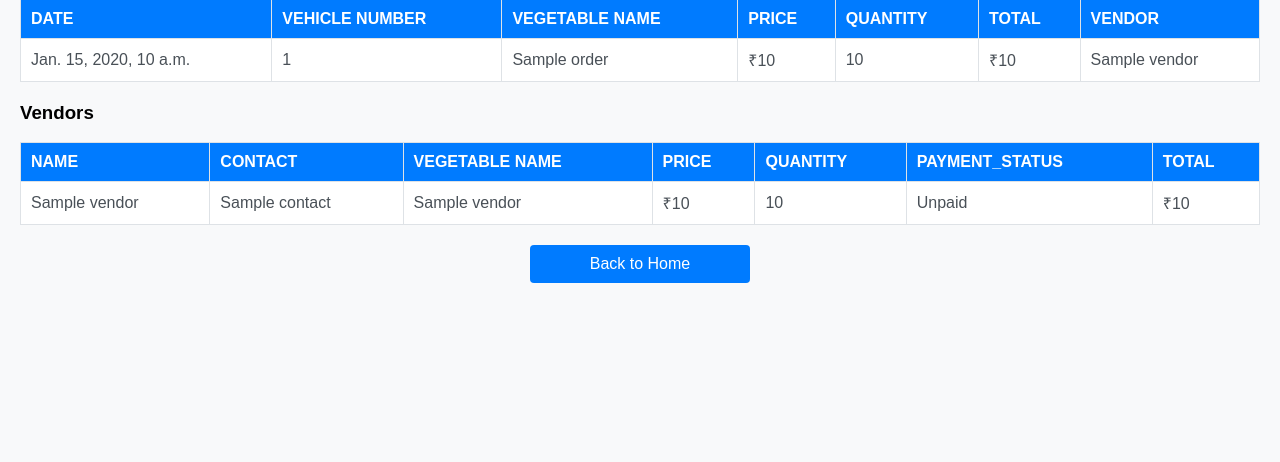
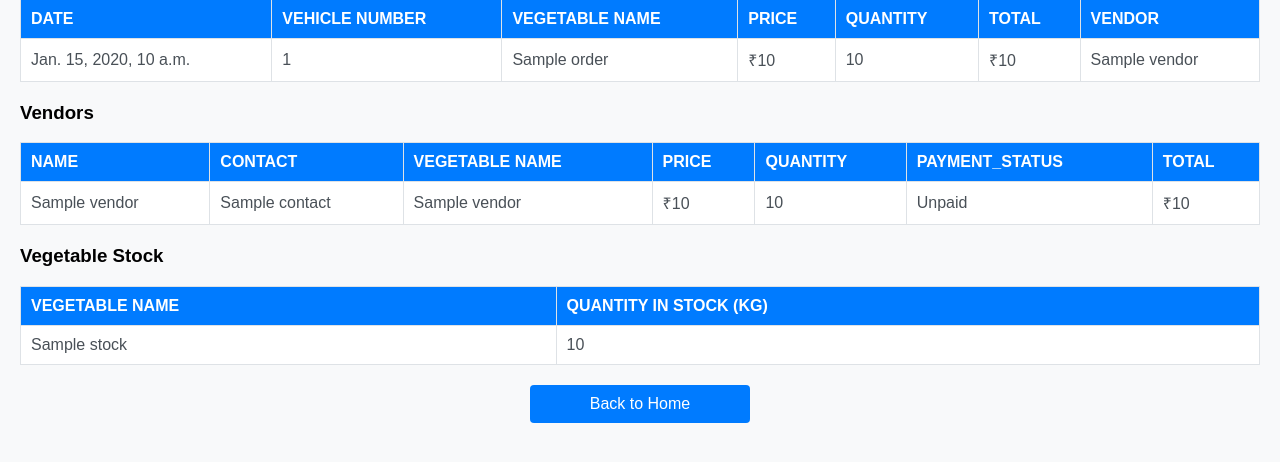
Before and after one commit to Swapnilhebbalkar85/socital_project, a Django app: template templates/dashboard.html in a window 1280 px wide. Shown: the part 184-646 px from the top of the page. Run offline with Django 4.2, Linux system fonts and the light colour scheme; the template is opened without the code that fills it: most values are stand-ins (such as "Sample title", 1, 10 or a date in 2020).

Commit message:
Added changes

```diff
--- a/templates/dashboard.html
+++ b/templates/dashboard.html
@@ -136,6 +136,27 @@
     </tbody>
 </table>
 
+<h3>Vegetable Stock</h3>
+<table>
+    <thead>
+        <tr>
+            <th>Vegetable Name</th>
+            <th>Quantity in Stock (kg)</th>
+        </tr>
+    </thead>
+    <tbody>
+        {% for stock in vegetable_stock %}
+            {% if stock.quantity > 0 %}  {# Only display if stock is available #}
+            <tr>
+                <td>{{ stock.vegetable_name }}</td>
+                <td>{{ stock.quantity }}</td>
+            </tr>
+            {% endif %}
+        {% endfor %}
+    </tbody>
+</table>
+
+
     <!-- Home Button -->
     <a href="/home" class="btn">Back to Home</a>
 <script>
--- a/templates/index.html
+++ b/templates/index.html
@@ -382,7 +382,7 @@
             document.getElementById('result').className = '';
         }
 
-       function addOrder() {
+    function addOrder() {
     let date = document.querySelector('[name="date"]').value;
     let vendor = document.querySelector('[name="vendor"]').value;
     let vehicleNumber = document.querySelector('[name="vehicle_number"]').value;
```
Also changed, not shown: app/views.py (+25 -5 lines), app/models.py (line endings or trailing spaces), db.sqlite3, templates/vendors.html (line endings or trailing spaces).
